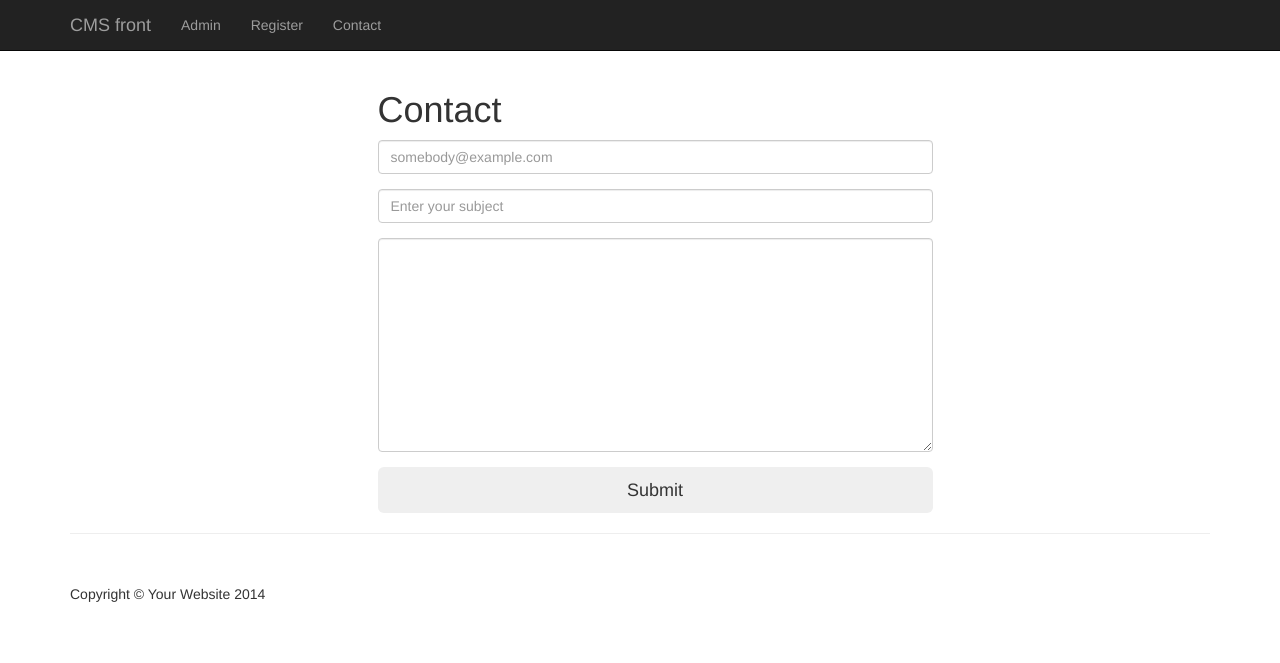
After one commit to jeihunalizadeh/phpcms, a PHP site: page /contact.php in a window 1280 px wide. The commit adds this page. Shown: the top 663 px of the page. Run offline with PHP 8.4, Linux system fonts and the light colour scheme; data that the repository does not hold is empty.

Commit message:
created the contact form SMTP

```diff
--- /dev/null
+++ b/CMS_TEMPLATE/contact.php
@@ -0,0 +1,60 @@
+
+
+<?php  include "includes/db.php"; ?>
+ <?php  include "includes/header.php"; ?>
+
+<?php
+
+if(isset($_POST['submit'])){
+    $to      = "jeyhun.alizadeh@gmail.com";
+    $subject = wordwrap($_POST['subject'], 70);
+    $body    = $_POST['body'];
+    $header  = "FROM: " .$_POST['email'];
+
+    mail($to, $subject, $body, $header);
+
+
+}
+
+?>
+    <!-- Navigation -->
+
+    <?php  include "includes/navigation.php"; ?>
+
+
+    <!-- Page Content -->
+    <div class="container">
+
+<section id="login">
+    <div class="container">
+        <div class="row">
+            <div class="col-xs-6 col-xs-offset-3">
+                <div class="form-wrap">
+                <h1>Contact</h1>
+                    <form role="form" action="" method="post" id="login-form" autocomplete="off">
+                     <h6 class="text-center"><?php echo $message; ?></h6>
+                         <div class="form-group">
+                            <input type="email" name="email" id="email" class="form-control" placeholder="somebody@example.com">
+                        </div>
+                        <div class="form-group">
+                            <input type="text" name="subject" class="form-control" placeholder="Enter your subject" />
+                        </div>
+                         <div class="form-group">
+                            <textarea name="body" id="body" class="form-control" rows="10" cols="50"></textarea>
+                        </div>
+
+                        <input type="submit" name="submit" id="btn-login" class="btn btn-custom btn-lg btn-block" value="Submit">
+                    </form>
+
+                </div>
+            </div> <!-- /.col-xs-12 -->
+        </div> <!-- /.row -->
+    </div> <!-- /.container -->
+</section>
+
+
+        <hr>
+
+
+
+<?php include "includes/footer.php";?>
--- a/CMS_TEMPLATE/includes/navigation.php
+++ b/CMS_TEMPLATE/includes/navigation.php
@@ -35,6 +35,9 @@
                       <li>
                         <a href="registration.php">Register</a>
                     </li>
+                     <li>
+                        <a href="contact.php">Contact</a>
+                    </li>
 
     <?php
 
```
